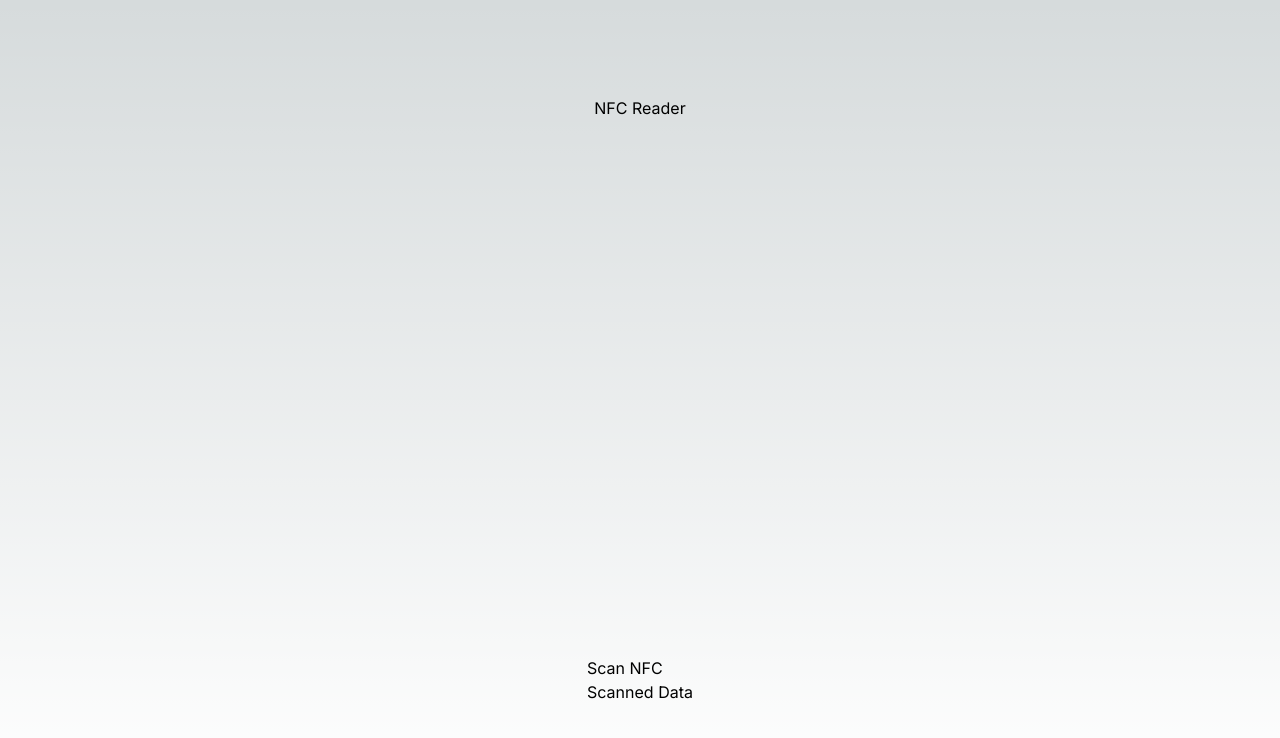
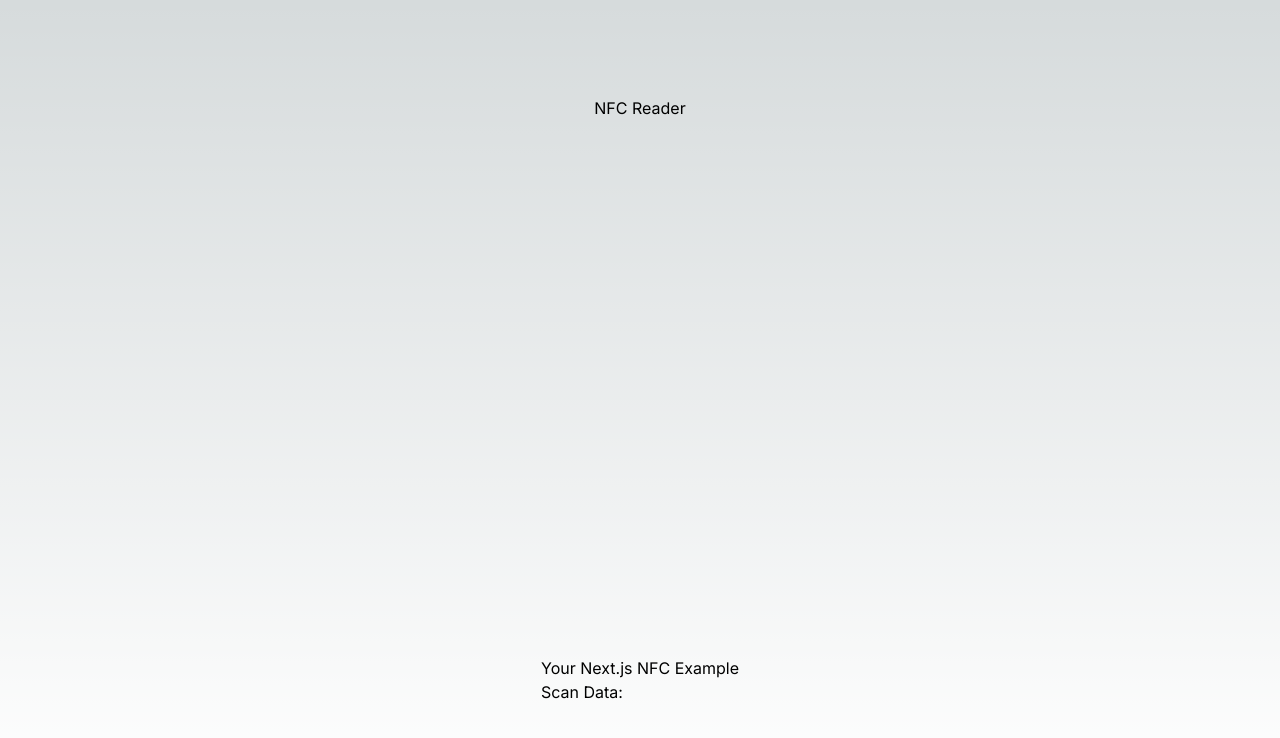
Before and after one commit to Abhijitsingha-code/NFC, a Next.js app: page / in a window 1280 px wide. Shown: the top 738 px of the page. Built offline with nearby package versions, Linux system fonts and the light colour scheme.

Commit message:
Update nfcReader.tsx

```diff
--- a/components/nfcReader.tsx
+++ b/components/nfcReader.tsx
@@ -1,57 +1,60 @@
 'use client'
 import { useState, useEffect } from 'react';
 
-const NFCComponent = () => {
+const NFCComponent: React.FC = () => {
   const [scanData, setScanData] = useState<string[]>([]);
 
-  const handleScanClick = async () => {
-
-    if ('NDEFReader' in window) {
+  useEffect(() => {
+    const handleNFC = async () => {
+      try {
         const ndef = new NDEFReader();
-      ndef
-        .scan()
-        .then(() => {
-          alert("Scanning.");
-
-          ndef.onreadingerror = (event) => {
-            alert(`Error! Cannot read data from the NFC tag. Try a different one? ${event}`);
-          };
 
         ndef.onreading = (event) => {
-            alert("Scan started successfully.");
-            alert(`Serial Number: ${event.serialNumber}`);
-            alert(`Record Data: ${event.message.records.toString()}`);
-            alert(`NDEF Message length: ${event.message.records.length}`);
+          console.log("Scan started successfully.");
 
-            event.message.records.forEach((record) => {
+          const message = event.message;
+
+          // Process each record in the NDEF message
+          message.records.forEach((record) => {
             // Accessing common properties of NDEFRecord
             const recordType = record.recordType;
             const mediaType = record.mediaType;
             const id = record.id;
             const data = new TextDecoder().decode(record.data);
 
-              // Displaying the properties in an alert (for debugging purposes)
-              alert(`Record Type: ${recordType}\nMedia Type: ${mediaType}\nID: ${id}\nData: ${data}`);
+            // Displaying the properties in the console (for debugging purposes)
+            console.log(`Record Type: ${recordType}\nMedia Type: ${mediaType}\nID: ${id}\nData: ${data}`);
 
             // Save the scan data to the state
             setScanData((prevScanData) => [...prevScanData, data]);
           });
-          }
-        })
-        .catch((error) => {
-          alert(`Error! Scan failed to start: ${error}.`);
-        });
+        };
+
+        await ndef.scan();
+      } catch (error) {
+        console.error('Error reading NFC:', error);
       }
     };
 
+    if ('NDEFReader' in window) {
+      handleNFC();
+    } else {
+      console.warn('NFC API not supported in this browser.');
+    }
+  }, []);
+
   return (
     <div>
-      <button onClick={handleScanClick}>Scan NFC</button>
-
-      <h2>Scanned Data</h2>
-      <p>{scanData}</p>
+      <h1>Your Next.js NFC Example</h1>
+      <div>
+        <h2>Scan Data:</h2>
+        <ul>
+          {scanData.map((data, index) => (
+            <li key={index}>{data}</li>
+          ))}
+        </ul>
+      </div>
     </div>
   );
 };
-
 export default NFCComponent;
```
Lines whose indentation alone changed are shown as unchanged.
